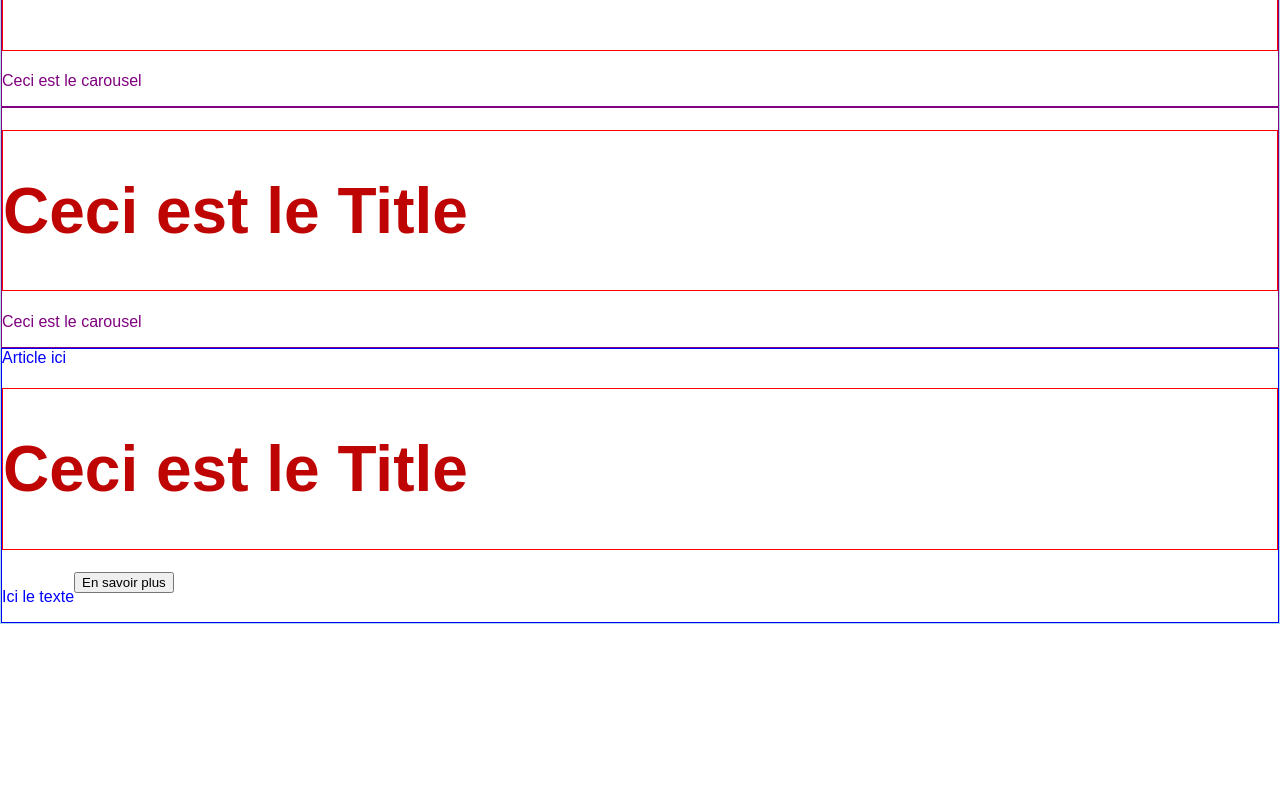
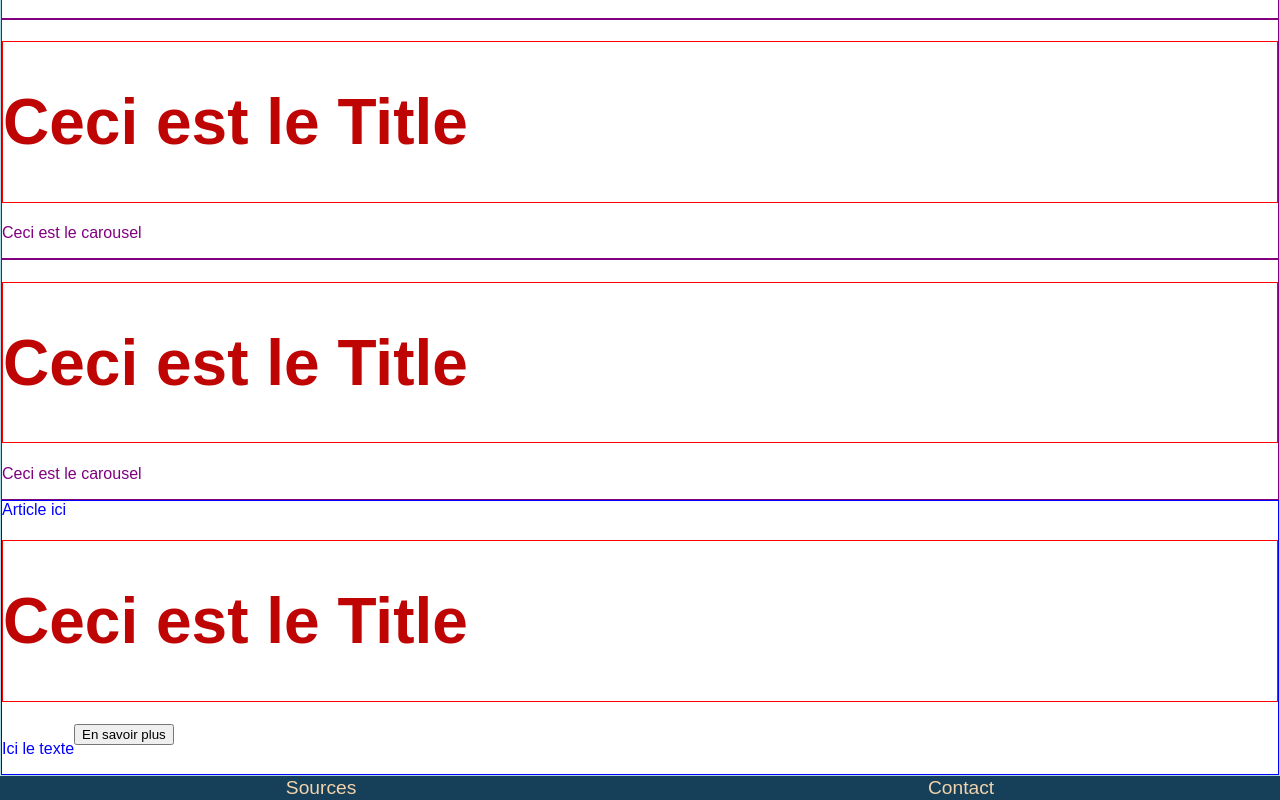
Before and after one commit to Aphideth/project2-wcs, a React (Create React App) app: page / in a window 1280 px wide. Shown: the part 517-1317 px from the top of the page. Before the commit the page ends 1141 px from the top, so only its background shows below. Built offline with nearby package versions, Linux system fonts and the light colour scheme.

Commit message:
create footer

```diff
--- a/package.json
+++ b/package.json
@@ -8,6 +8,7 @@
     "@testing-library/user-event": "^13.3.0",
     "react": "^17.0.2",
     "react-dom": "^17.0.2",
+    "react-modal": "^3.14.3",
     "react-router-dom": "^5.3.0",
     "react-scripts": "^4.0.3",
     "web-vitals": "^2.1.2"
--- a/src/App.jsx
+++ b/src/App.jsx
@@ -6,9 +6,11 @@ import Movies from './components/Movies';
 import Series from './components/Series';
 import Favorites from './components/Favorites';
 import OurTeam from './components/OurTeam';
+import Footer from './components/Footer';
 
 const App = () => {
   return (
+    <div>
       <Router>
         <div>
           <header>
@@ -35,6 +37,8 @@ const App = () => {
           </main>
         </div>
       </Router>
+      <Footer />
+    </div>
   );
 };
 
--- a/src/components/Footer.css
+++ b/src/components/Footer.css
@@ -0,0 +1,27 @@
+.container {
+  background-color: var(--blue-color);
+  display: flex;
+  justify-content: space-around;
+}
+
+h2 {
+  background-color: var(--blue-color);
+  text-align: center;
+}
+
+input {
+  width: 100%;
+}
+
+textarea {
+  width: 100%;
+  height: 15em;
+}
+
+button {
+  background-color: var(--blue-color);
+  color: var(--lightbeige-color);
+  border: none;
+  font-size: 1.2em;
+  cursor: pointer;
+}
--- a/src/components/Footer.jsx
+++ b/src/components/Footer.jsx
@@ -0,0 +1,74 @@
+import React, { useState } from "react";
+import Modal from "react-modal";
+//import Link from 'react-router-dom';
+import "./Footer.css";
+
+Modal.setAppElement("#root");
+function App() {
+  const [openModal, setOpenModal] = useState(false);
+  const [openModalContact, setOpenModalContact] = useState(false);
+
+  return (
+    <div className="App">
+      <div className="container">
+        {/* first modal */}
+        <button onClick={() => setOpenModal(true)}>Sources</button>
+        <Modal
+          isOpen={openModal}
+          shouldCloseOnOverlayClick={true}
+          onRequestClose={() => setOpenModal(false)}
+          style={{
+            overlay: {
+              backgroundColor: "grey",
+            },
+          }}
+        >
+          <h2>Sources</h2>
+          <p>www.themoviedb.org/</p>
+          <p>www.omdbapi.com/</p>
+          <p>www.betaseries.com/api/</p>
+          <div>
+            <button onClick={() => setOpenModal(false)}>X</button>
+          </div>
+        </Modal>
+        {/* team link */}
+        {/* <Link to="/OurTeam">
+          <button type="button">
+          Notre équipe
+          </button>
+        </Link> */}
+        {/* <button type="button" className="equipe"><Link to="/OurTeam">Notre équipe</Link></button> */}
+        {/* second modal */}
+        <button onClick={() => setOpenModalContact(true)}>Contact</button>
+        <Modal
+          isOpen={openModalContact}
+          shouldCloseOnOverlayClick={true}
+          onRequestClose={() => setOpenModalContact(false)}
+          style={{
+            overlay: {
+              backgroundColor: "grey",
+            },
+          }}
+        >
+          <h2>Contact</h2>
+          <div className = "form-box">
+            <form>
+              <div>
+                <label> Votre message </label>
+                <input type="text" required="required" placeholder="Nom"/>
+                <input type="email" required="required" placeholder="E-mail"/>
+                <textarea type="text" required="required" placeholder="Message"/>
+              </div>
+              <button type = "submit" id= "submitBtn" className = "submitBtn">Envoyer</button>
+            </form>
+          </div>
+          <div>
+            <button onClick={() => setOpenModalContact(false)}>X</button>
+          </div>
+        </Modal>
+      </div>
+    </div>
+  );
+}
+
+export default App;
--- a/src/components/NavBar.css
+++ b/src/components/NavBar.css
@@ -1,13 +1,9 @@
-nav{
+nav {
   border: solid green 1px;
   color: green;
   display: flex;
 }
 
-ul{
-  display: flex;
-}
-
-li{
+li {
   margin: 20px;
 }
--- a/src/components/OurTeam.jsx
+++ b/src/components/OurTeam.jsx
@@ -1,4 +1,3 @@
-import React from 'react';
 import './OurTeam.css';
 import Title from './Title';
 
--- a/src/index.css
+++ b/src/index.css
@@ -2,15 +2,15 @@ body {
   margin: 0;
   padding: 0;
   box-sizing: border-box;
-  font-size:var(--font-size);
+  font-size: var(--font-size);
   font-family: 'Raleway', 'Montserrat', sans-serif;
 }
 
 :root {
   --font-size: 1rem;
-  --red-color: #BF0404;
-  --lightblue-color: #4BC3F2;
+  --red-color: #bf0404;
+  --lightblue-color: #4bc3f2;
   --blue-color: #164059;
-  --lightbeige-color: #F2D3AC;
-  --beige-color: #BF9663;
+  --lightbeige-color: #f2d3ac;
+  --beige-color: #bf9663;
 }
```
Also changed, not shown: .eslintrc.json. Lines whose indentation alone changed are shown as unchanged.
